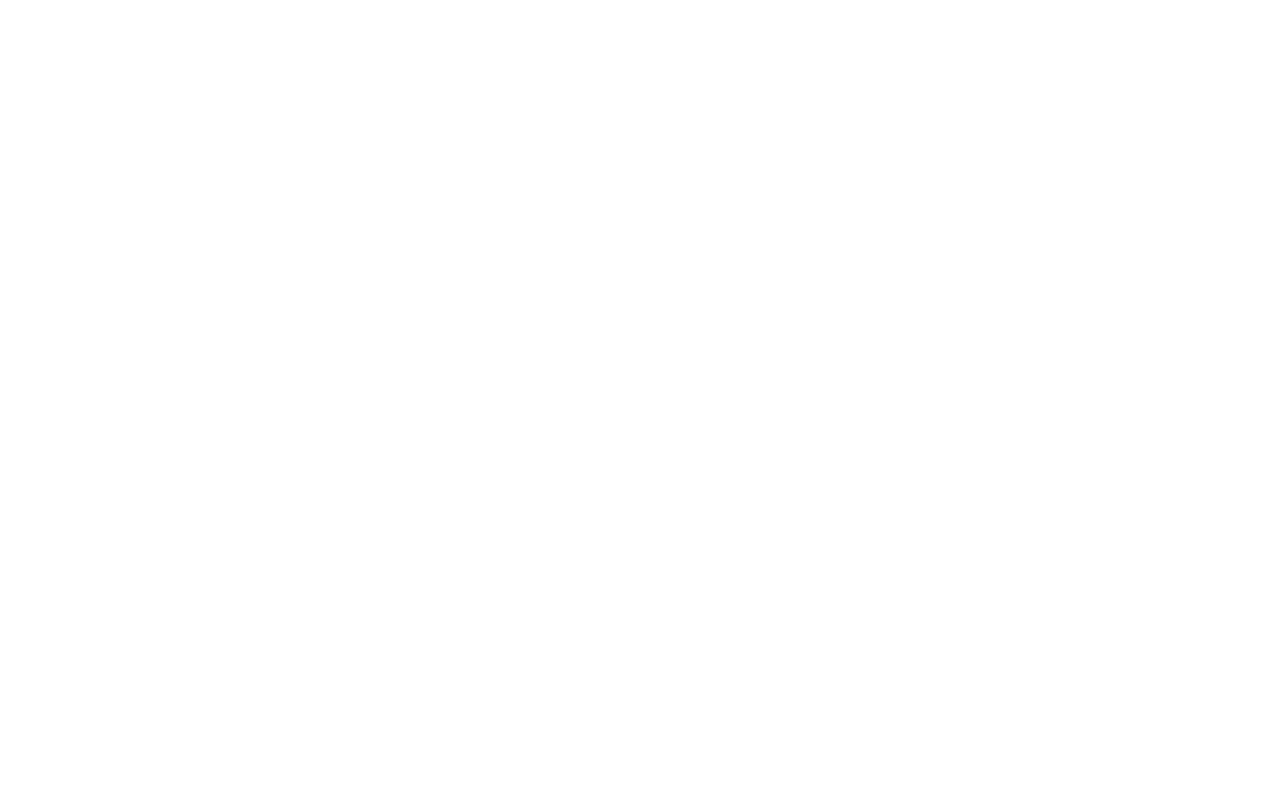
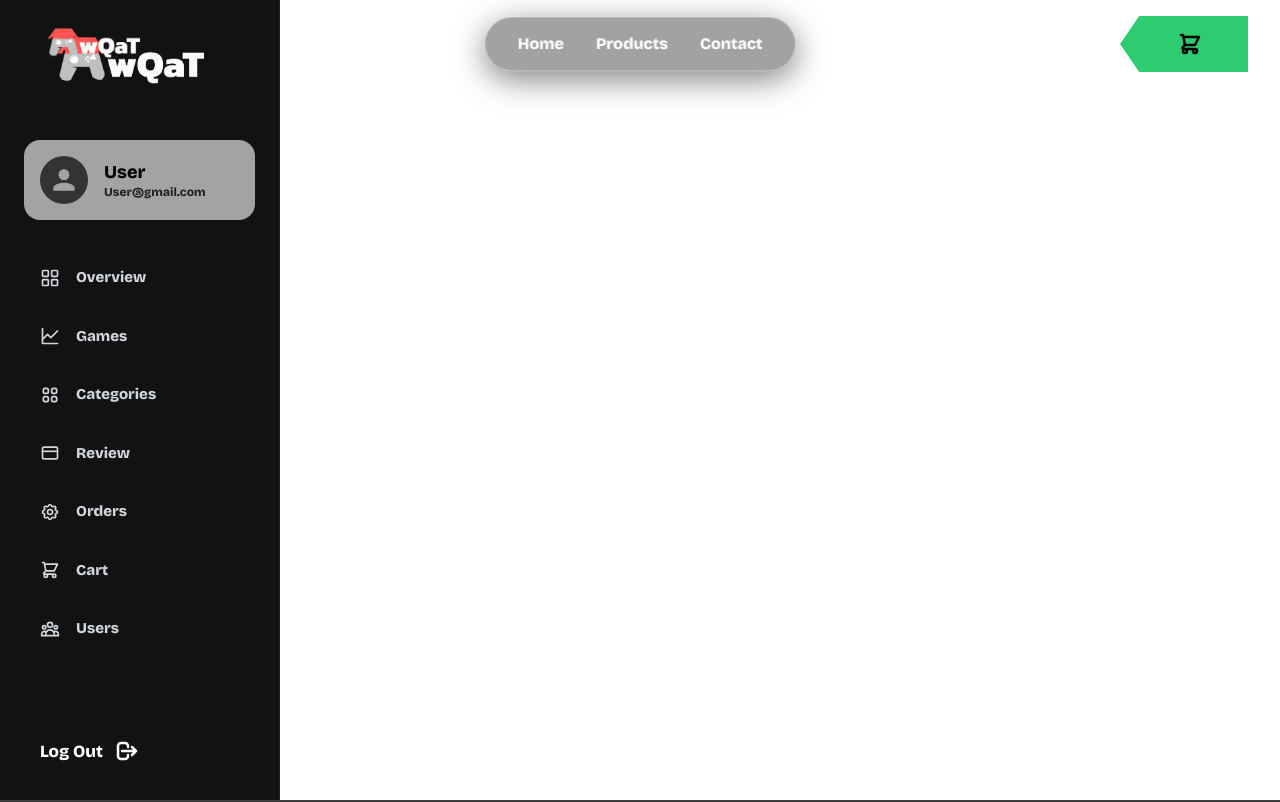
Before and after one commit to AvikDN/AwQat-Gamestore, a React (Vite) app: page /sidebar in a window 1280 px wide. Before the commit this address had no page. Shown: the top 802 px of the page. Built offline with nearby package versions, Linux system fonts and the light colour scheme; a web font is replaced by a local one.

Commit message:
Adding sidebar in Dashboard

```diff
--- /dev/null
+++ b/src/components/Sidebar.jsx
@@ -0,0 +1,131 @@
+import React from 'react';
+import { Link, useLocation } from 'react-router-dom';
+import logoImg from '../assets/Awqat_full.png';
+export default function Sidebar() {
+  const location = useLocation();
+
+  // Helper to check active state based on current URL
+  const isActive = (path) => location.pathname === path;
+
+  const navItems = [
+    {
+      name: 'Overview',
+      path: '/overview',
+      icon: (
+        <svg className="w-5 h-5" fill="none" stroke="currentColor" strokeWidth="2" viewBox="0 0 24 24">
+          <rect x="3" y="3" width="7" height="7" rx="1" />
+          <rect x="14" y="3" width="7" height="7" rx="1" />
+          <rect x="14" y="14" width="7" height="7" rx="1" />
+          <rect x="3" y="14" width="7" height="7" rx="1" />
+        </svg>
+      )
+    },
+    {
+      name: 'Games',
+      path: '/games',
+      icon: (
+        <svg className="w-5 h-5" fill="none" stroke="currentColor" strokeWidth="2" viewBox="0 0 24 24">
+          <path strokeLinecap="round" strokeLinejoin="round" d="M3 3v18h18" />
+          <path strokeLinecap="round" strokeLinejoin="round" d="M3 16l6-6 4 4 8-8" />
+        </svg>
+      )
+    },
+    {
+      name: 'Categories',
+      path: '/categories',
+      icon: (
+        <svg className="w-5 h-5" fill="none" stroke="currentColor" strokeWidth="2" viewBox="0 0 24 24">
+          <path strokeLinecap="round" strokeLinejoin="round" d="M4 6a2 2 0 012-2h2a2 2 0 012 2v2a2 2 0 01-2 2H6a2 2 0 01-2-2V6zM14 6a2 2 0 012-2h2a2 2 0 012 2v2a2 2 0 01-2 2h-2a2 2 0 01-2-2V6zM4 16a2 2 0 012-2h2a2 2 0 012 2v2a2 2 0 01-2 2H6a2 2 0 01-2-2v-2zM14 16a2 2 0 012-2h2a2 2 0 012 2v2a2 2 0 01-2 2h-2a2 2 0 01-2-2v-2z" />
+        </svg>
+      )
+    },
+    {
+      name: 'Review',
+      path: '/review',
+      icon: (
+        <svg className="w-5 h-5" fill="none" stroke="currentColor" strokeWidth="2" viewBox="0 0 24 24">
+          <rect x="3" y="5" width="18" height="14" rx="2" />
+          <line x1="3" y1="10" x2="21" y2="10" />
+        </svg>
+      )
+    },
+    {
+      name: 'Orders',
+      path: '/orders',
+      icon: (
+        <svg className="w-5 h-5" fill="none" stroke="currentColor" strokeWidth="2" viewBox="0 0 24 24">
+          <path strokeLinecap="round" strokeLinejoin="round" d="M10.325 4.317c.426-1.756 2.924-1.756 3.35 0a1.724 1.724 0 002.573 1.066c1.543-.94 3.31.826 2.37 2.37a1.724 1.724 0 001.065 2.572c1.756.426 1.756 2.924 0 3.35a1.724 1.724 0 00-1.066 2.573c.94 1.543-.826 3.31-2.37 2.37a1.724 1.724 0 00-2.572 1.065c-.426 1.756-2.924 1.756-3.35 0a1.724 1.724 0 00-2.573-1.066c-1.543.94-3.31-.826-2.37-2.37a1.724 1.724 0 00-1.065-2.572c-1.756-.426-1.756-2.924 0-3.35a1.724 1.724 0 001.066-2.573c-.94-1.543.826-3.31 2.37-2.37.996.608 2.296.07 2.572-1.065z" />
+          <path strokeLinecap="round" strokeLinejoin="round" d="M15 12a3 3 0 11-6 0 3 3 0 016 0z" />
+        </svg>
+      )
+    },
+    {
+      name: 'Cart',
+      path: '/cart',
+      icon: (
+        <svg className="w-5 h-5" fill="none" stroke="currentColor" strokeWidth="2" viewBox="0 0 24 24">
+          <path strokeLinecap="round" strokeLinejoin="round" d="M3 3h2l.4 2M7 13h10l4-8H5.4M7 13L5.4 5M7 13l-2.293 2.293c-.63.63-.184 1.707.707 1.707H17m0 0a2 2 0 100 4 2 2 0 000-4zm-8 2a2 2 0 11-4 0 2 2 0 014 0z" />
+        </svg>
+      )
+    },
+    {
+      name: 'Users',
+      path: '/users',
+      icon: (
+        <svg className="w-5 h-5" fill="none" stroke="currentColor" strokeWidth="2" viewBox="0 0 24 24">
+          <path strokeLinecap="round" strokeLinejoin="round" d="M17 20h5v-2a3 3 0 00-5.356-1.857M17 20H7m10 0v-2c0-.656-.126-1.283-.356-1.857M7 20H2v-2a3 3 0 015.356-1.857M7 20v-2c0-.656.126-1.283.356-1.857m0 0a5.002 5.002 0 019.288 0M15 7a3 3 0 11-6 0 3 3 0 016 0zm6 3a2 2 0 11-4 0 2 2 0 014 0zM7 10a2 2 0 11-4 0 2 2 0 014 0z" />
+        </svg>
+      )
+    },
+  ];
+
+  return (
+    <aside className="w-[280px] h-screen bg-[#121212] flex flex-col p-6 border-r border-[#222] shrink-0 sticky top-0">
+
+      {/* Logo Section */}
+      <div className="flex items-center gap-3 mb-10 pl-2">
+        <img  src={logoImg}/>
+      </div>
+
+      {/* User Profile Card */}
+      <div className="w-full bg-[#a3a3a3] rounded-2xl p-4 flex items-center gap-4 mb-8">
+        <div className="w-12 h-12 bg-[#333] rounded-full flex items-center justify-center shrink-0">
+          <svg className="w-8 h-8 text-[#a3a3a3]" fill="currentColor" viewBox="0 0 24 24">
+            <path d="M12 12c2.21 0 4-1.79 4-4s-1.79-4-4-4-4 1.79-4 4 1.79 4 4 4zm0 2c-2.67 0-8 1.34-8 4v2h16v-2c0-2.66-5.33-4-8-4z" />
+          </svg>
+        </div>
+        <div className="flex flex-col">
+          <span className="text-black font-extrabold text-lg leading-tight">User</span>
+          <span className="text-black/80 font-medium text-xs">User@gmail.com</span>
+        </div>
+      </div>
+
+      {/* Navigation Links */}
+      <nav className="flex flex-col gap-2">
+        {navItems.map((item) => (
+          <Link
+            key={item.name}
+            to={item.path}
+            className={`flex items-center gap-4 px-4 py-3.5 rounded-xl transition-colors ${
+              isActive(item.path) || (item.name === 'Overview' && location.pathname === '/')
+                ? 'bg-[#222222] text-white font-bold'
+                : 'text-gray-300 hover:bg-[#222222]/50 font-semibold'
+            }`}
+          >
+            {item.icon}
+            <span className="text-[15px]">{item.name}</span>
+          </Link>
+        ))}
+      </nav>
+
+      {/* Log Out Button */}
+      <button className="mt-auto flex items-center gap-3 px-4 py-3 text-white font-extrabold hover:text-gray-300 transition-colors w-max">
+        <span className="text-[17px]">Log Out</span>
+        <svg className="w-6 h-6 text-[#fbfbfd]" fill="none" stroke="currentColor" strokeWidth="2.5" viewBox="0 0 24 24">
+          <path strokeLinecap="round" strokeLinejoin="round" d="M17 16l4-4m0 0l-4-4m4 4H7m6 4v1a3 3 0 01-3 3H6a3 3 0 01-3-3V7a3 3 0 013-3h4a3 3 0 013 3v1" />
+        </svg>
+      </button>
+
+    </aside>
+  );
+}
--- a/src/routes/AppRoutes.jsx
+++ b/src/routes/AppRoutes.jsx
@@ -10,6 +10,7 @@
 import TOS from "../pages/TOS";
 import ScrollToTop from "../components/ScrollToTop";
 import AboutUs from "../pages/AboutUs";
+import Sidebar from "../components/Sidebar";
 const AppRoutes = () => {
   return (
     <>
@@ -19,6 +20,7 @@
         <Route path="/" element={<Home />} />
         <Route path="/products" element={<ProductList />} />
         <Route path="/product/:id" element={<ProductDetails />} />
+        <Route path="/sidebar" element={<Sidebar />} />
 
         <Route path="/faq" element={<FAQ />} />
         <Route path="/about" element={<About />} />
```
